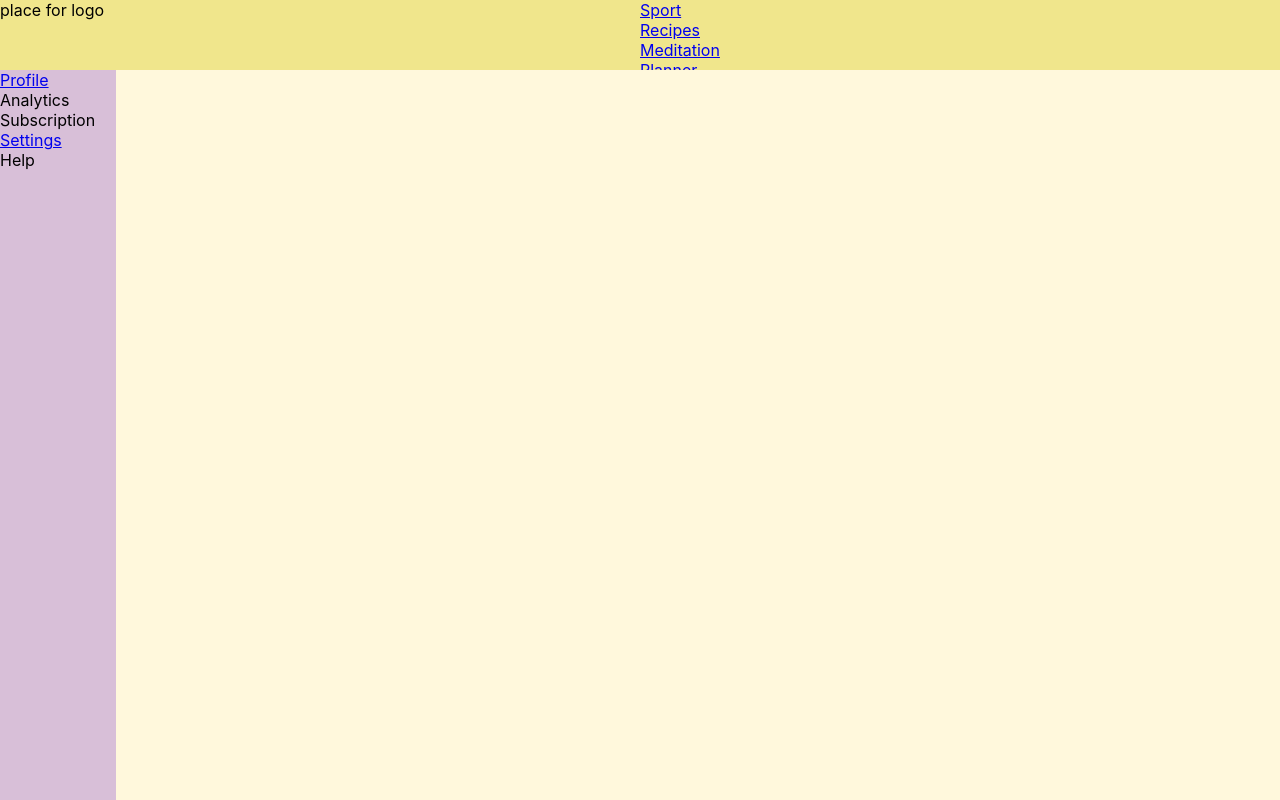
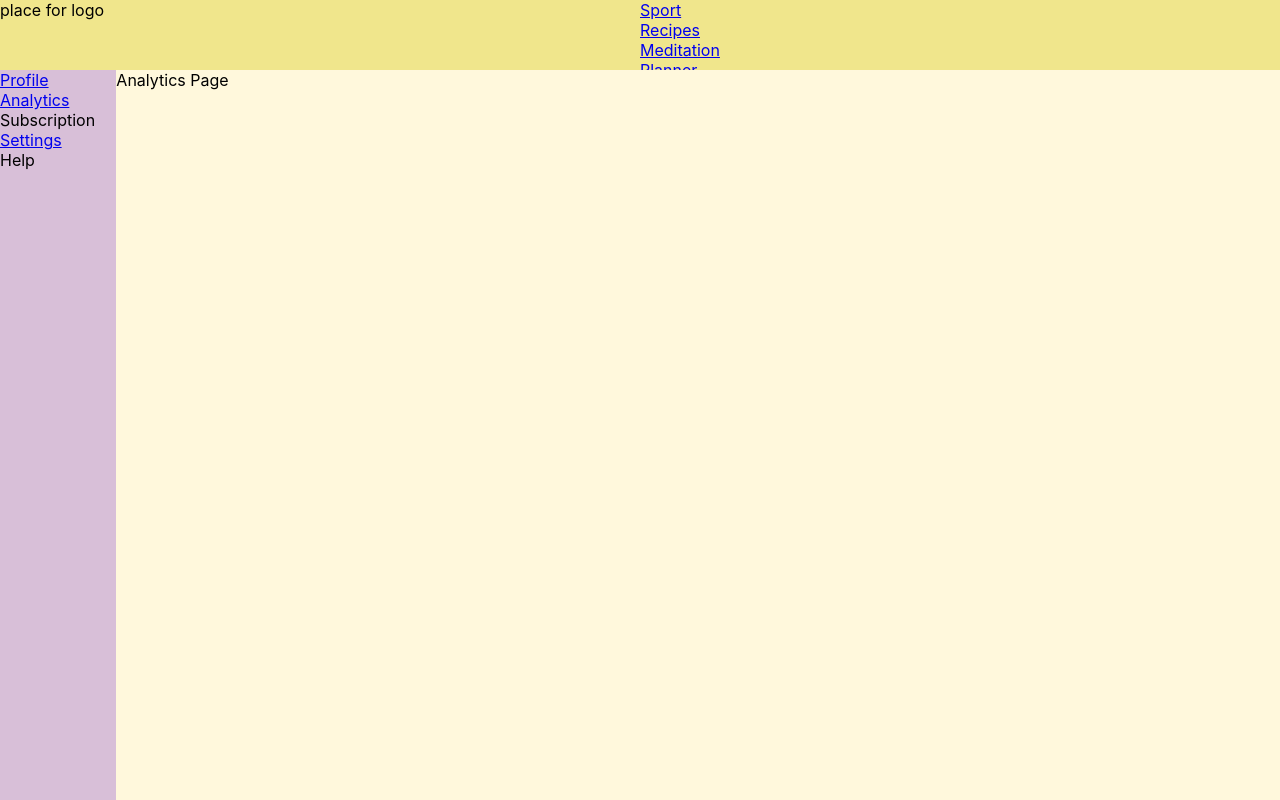
Before and after one commit to AnnaBoldyreva/tmsk-app, a React (Create React App) app: page /analytics in a window 1280 px wide. Shown: the top 800 px of the page. Built offline with nearby package versions, Linux system fonts and the light colour scheme.

Commit message:
add Analytics component with Route & NavLink

```diff
--- a/src/App.js
+++ b/src/App.js
@@ -9,6 +9,7 @@ import Recipes from "./Components/Header/Links/Recipes/Recipes";
 import Meditation from "./Components/Header/Links/Mediatation/Meditation";
 import Planner from "./Components/Header/Links/ToDoList/Planner";
 import Settings from "./Components/Navbar/Navigation/SettingsPage/Settings";
+import Analytics from "./Components/Navbar/Navigation/Analytics/Analytics";
 
 
 const App = () => {
@@ -20,6 +21,7 @@ const App = () => {
       <Header/>
       <Navbar/>
         <div className='content'>
+            <Route path='/analytics' component={Analytics}/>
             <Route path='/settings' component={Settings}/>
             <Route path='/profile' component={Profile}/>
             <Route path='/sport' component={Sport}/>
--- a/src/Components/Navbar/Navbar.js
+++ b/src/Components/Navbar/Navbar.js
@@ -6,7 +6,7 @@ const Navbar = () => {
   return (
       <nav className={styles.nav}>
           <div><NavLink to='/profile'>Profile</NavLink></div>
-          <div>Analytics</div>
+          <div><NavLink to='/analytics'>Analytics</NavLink></div>
           <div>Subscription</div>
           <div><NavLink to='/settings'>Settings</NavLink></div>
           <div>Help</div>
--- /dev/null
+++ b/src/Components/Navbar/Navigation/Analytics/Analytics.js
@@ -0,0 +1,18 @@
+import React from 'react';
+import styles from './Analytics.module.css'
+
+
+const Analytics = () => {
+  return (
+
+          <div className={styles.analytics}>
+              Analytics Page
+
+          </div>
+
+
+
+  );
+};
+
+export default Analytics;
--- /dev/null
+++ b/src/Components/Navbar/Navigation/Analytics/Analytics.module.css
@@ -0,0 +1,4 @@
+
+.analytics{
+
+}
```
